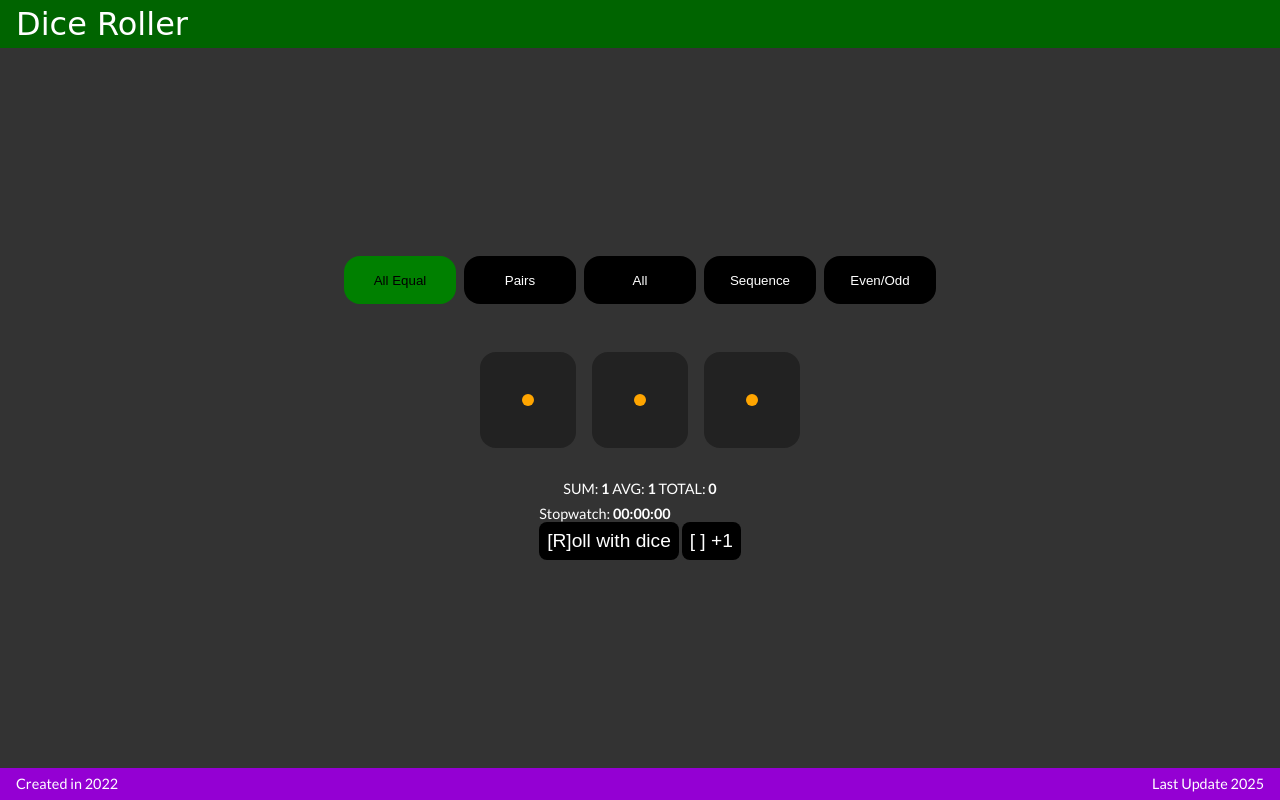
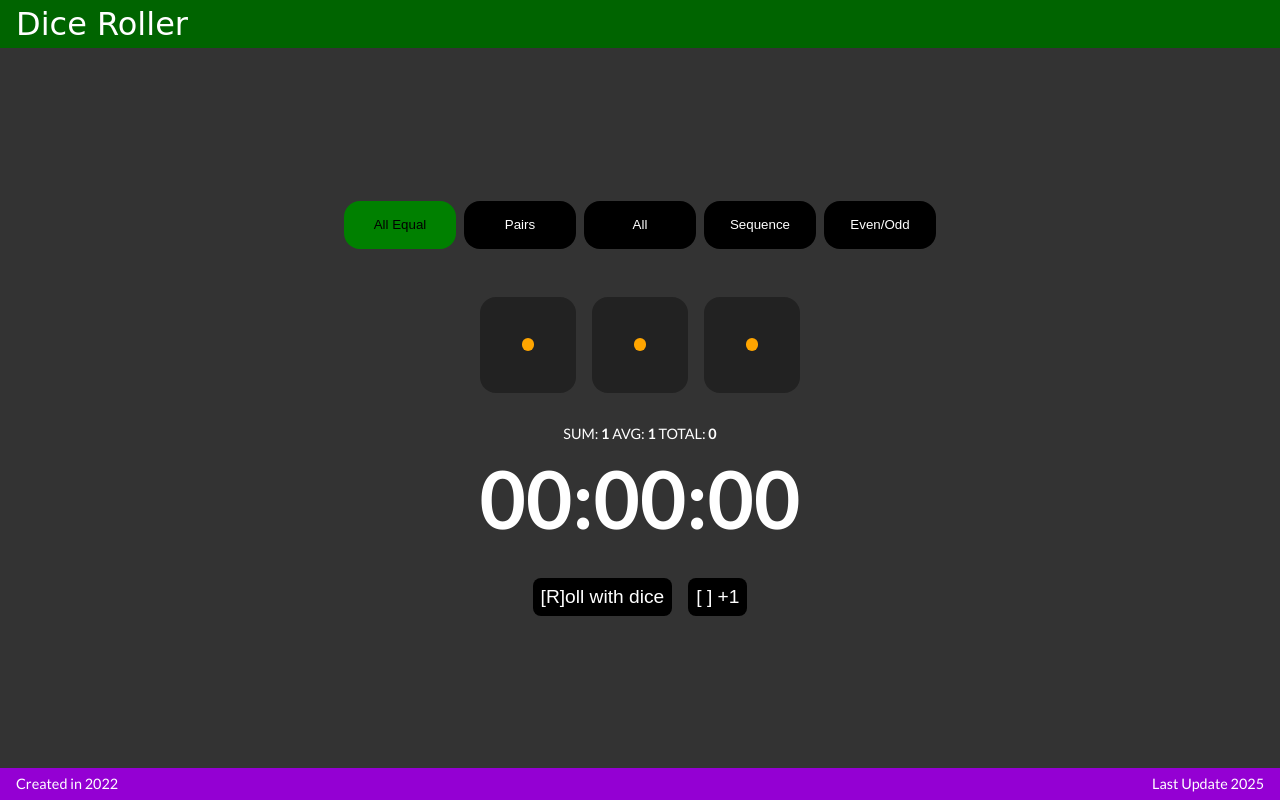
Before and after one commit to zrebec/dices, a plain HTML site: page index.html in a window 1280 px wide. Drawn offline with Linux system fonts and the light colour scheme; a web font is replaced by a local one.

Commit message:
refactor: designing the app and commit foreigh finishes

```diff
--- a/index.html
+++ b/index.html
@@ -34,13 +34,14 @@
             <span class="statsValue" id="totalRollCountValue">0</span>
           </div>
           <div class="statis">
-            <span>Stopwatch:</span>
-            <span class="statsValue" id="totalElapsedTime">00:00:00</<span>
+            <span class="statsValue timer" id="totalElapsedTime">00:00:00</<span>
           </div>
+        </div>
+        <div id="alert" class="stats" style="display: none; color: red; font-weight: bold;"></div>
+        <div class="buttons">
           <button id="btnRoll" class="btn" disabled>[R]oll with dice</button>
           <button id="btnPlus" class="btn" disabled>[&nbsp;] +1</button>
         </div>
-        <div id="alert" class="stats" style="display: none; color: red; font-weight: bold;"></div>
       </main>
       <footer>
         <div>Created in 2022</div>
--- a/styles.css
+++ b/styles.css
@@ -122,6 +122,18 @@ main {
 	font-weight: bold;
 }
 
+.timer {
+	font-size: 5rem;
+}
+
+.buttons {
+	display: flex;
+	gap: 1rem;
+	width: 100%;
+	justify-content: center;
+}
+
+
 .game-modes {
 	display: flex;
 	gap: 0.5rem;
```
Also changed, not shown: 1 other file.
